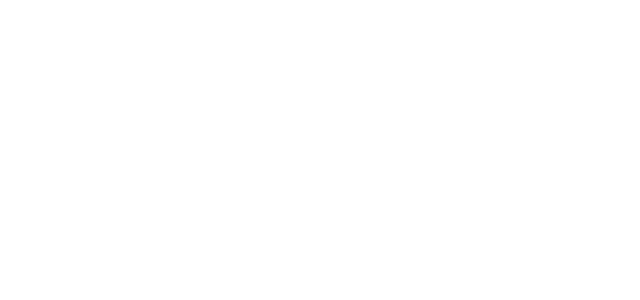
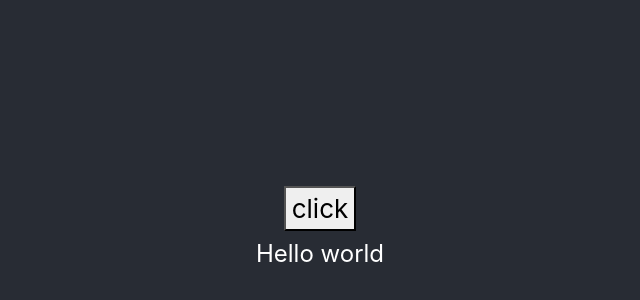
Before and after one commit to gajanan999/my-app-js, a React (Create React App) app: page / in a window 1280 px wide. Shown: the part 174-474 px from the top of the page, without its empty margins (320-960 px from the left). Built offline with nearby package versions, Linux system fonts and the light colour scheme; the HTML template or start-up script is replaced by a standard one.

Commit message:
Adde3d a csp changes

```diff
--- /dev/null
+++ b/config-overrides.js
@@ -0,0 +1,20 @@
+const {override} = require('customize-cra');
+const cspHtmlWebpackPlugin = require("csp-html-webpack-plugin");
+
+const cspConfigPolicy = {
+  'default-src': "'self'",
+  'object-src': "'self'",
+  'script-src': ["'self'"],
+  'style-src': ["'self'"]
+  };
+
+function addCspHtmlWebpackPlugin(config) {
+  if(process.env.NODE_ENV === 'production') {
+    config.plugins.push(new cspHtmlWebpackPlugin(cspConfigPolicy));
+    }
+  return config;
+  }
+
+module.exports = {
+  webpack: override(addCspHtmlWebpackPlugin),
+  };
--- /dev/null
+++ b/craco.config.js
@@ -0,0 +1,33 @@
+const CspHtmlWebpackPlugin = require('csp-html-webpack-plugin');
+
+module.exports = {
+    // ...
+    webpack: {
+      alias: { /* ... */ },
+      plugins: {
+        add: [ new CspHtmlWebpackPlugin({
+            'object-src': "'self'",
+            'script-src': ["'self'"],
+            'style-src': ["'self' *.typicode.com"],
+            'connect-src': ["'self' *.typicode.com"]
+          }, {
+            enabled: true,
+            hashingMethod: 'sha256',
+            hashEnabled: {
+              'script-src': true,
+              'style-src': true
+            },
+            nonceEnabled: {
+              'script-src': true,
+              'style-src': true
+            },
+
+          }) ],
+      },
+      configure: { /* ... */},
+      configure: (webpackConfig, { env, paths }) => {
+        /* ... */
+        return webpackConfig;
+      },
+    },
+  };
--- a/public/index.html
+++ b/public/index.html
@@ -1,8 +1,8 @@
 <!DOCTYPE html>
 <html lang="en">
   <head>
-    <meta http-equiv="Content-Security-Policy" content="default-src 'self'; style-src 'self' https://*.google.com; ">
     <meta charset="utf-8">
+    <meta http-equiv="Content-Security-Policy" content="">
     <link rel="icon" href="%PUBLIC_URL%/favicon.ico">
     <meta name="viewport" content="width=device-width, initial-scale=1">
     <meta name="theme-color" content="#000000">
--- a/src/App.js
+++ b/src/App.js
@@ -1,20 +1,16 @@
-import logo from './logo.svg';
 import './App.css';
 
+import UITheme from './components/UITheme';
+
 function App() {
-
-  function openEval(){
-    return alert("1");
-  }
-
-  function openEval1(){
-    return "<script>alert('hacked')</script>"
-  }
 
   return (
     <div className="App">
       <header className="App-header">
-
+        <UITheme></UITheme>
+        <div style={{fontSize:24}} className="hello-world">
+          Hello world
+      </div>
       </header>
     </div>
   );
--- a/src/components/UITheme.css
+++ b/src/components/UITheme.css
@@ -1,4 +1,4 @@
 
 .ui-text{
-    color: black;
+    margin: 5px;
 }
--- a/src/components/UITheme.js
+++ b/src/components/UITheme.js
@@ -1,19 +1,46 @@
 
-import '../components/UITheme.css'
+import React from 'react';
+import '../components/UITheme.css';
+import {useState} from 'react';
+
 
 function UITheme() {
 
-    function callRestAPI(){
+      const [posts, setPosts] = useState([]);
 
-    }
+      function callAPI() {
+        fetch('https://jsonplaceholder.typicode.com/posts?_limit=10')
+        .then((response) => response.json())
+        .then((data) => {
+           console.log(data);
+            setPosts(data);
+        });
+      }
 
-    return (
-        <div className="ui-text">
-          Hello How are you
+        return (
+            <div className="ui-text">
+                <div className="posts-container" style={{ color: "red" }}>
+                    {posts.map((post) => {
+                        return (
+                                <div className="post-card" key={post.id}>
+                                <h2 className="post-title">{post.title}</h2>
+                                <p className="post-body">{post.body}</p>
+                                <div className="button">
+                                <div className="delete-btn">Delete</div>
+                                </div>
+                                <span style={{float:'right'}}>Download Audit</span>
 
-          <input type={text} onClick={callRestAPI}></input>
-        </div>
-      );
+                                </div>
+                            );
+                        })}
+                </div>
 
+            <button onClick={callAPI}>
+                click
+            </button>
+            </div>
+        );
 
 }
+
+export default UITheme;
```
Also changed, not shown: package.json (+6 -3 lines), 1 other file (tests, documents, lock files or other folders).
